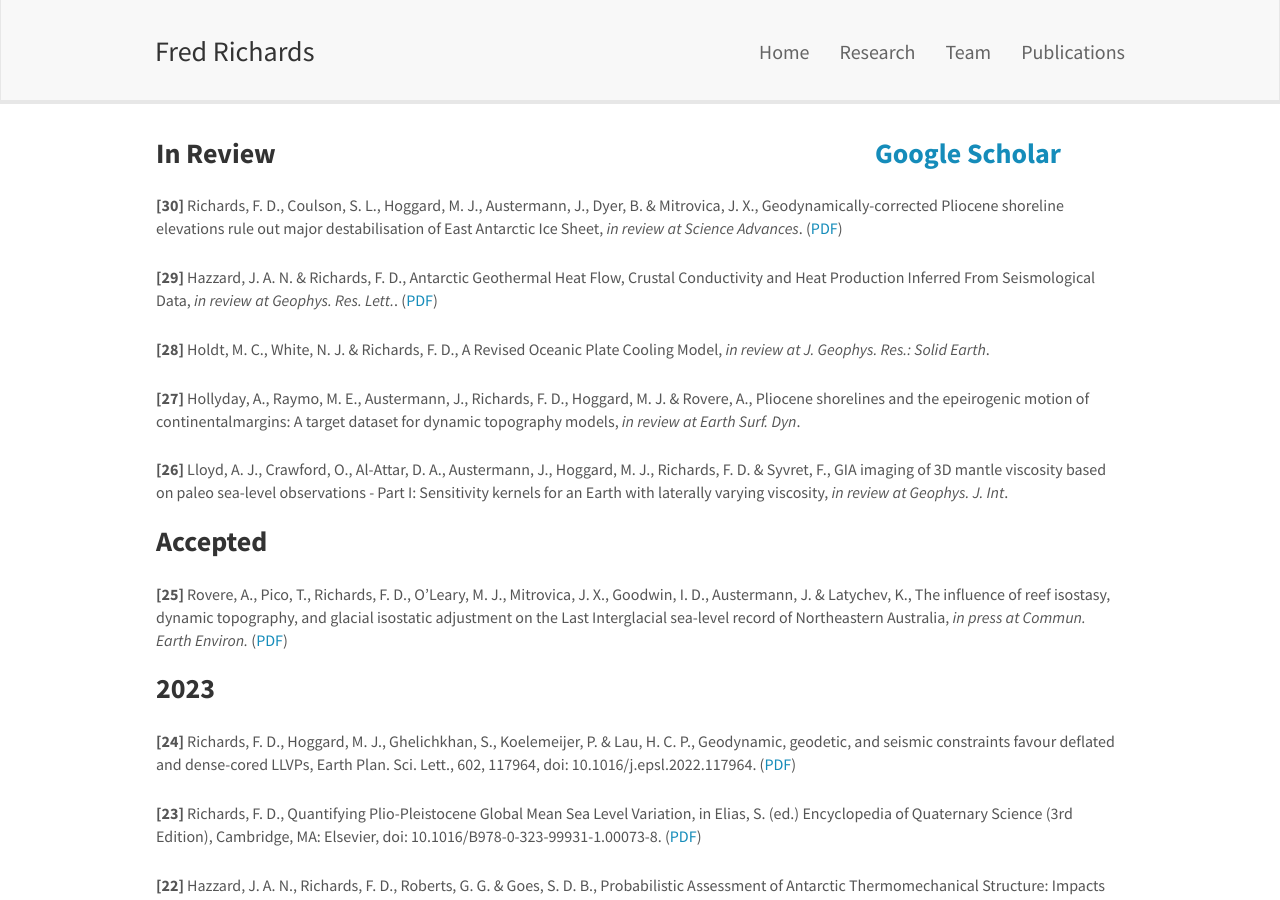
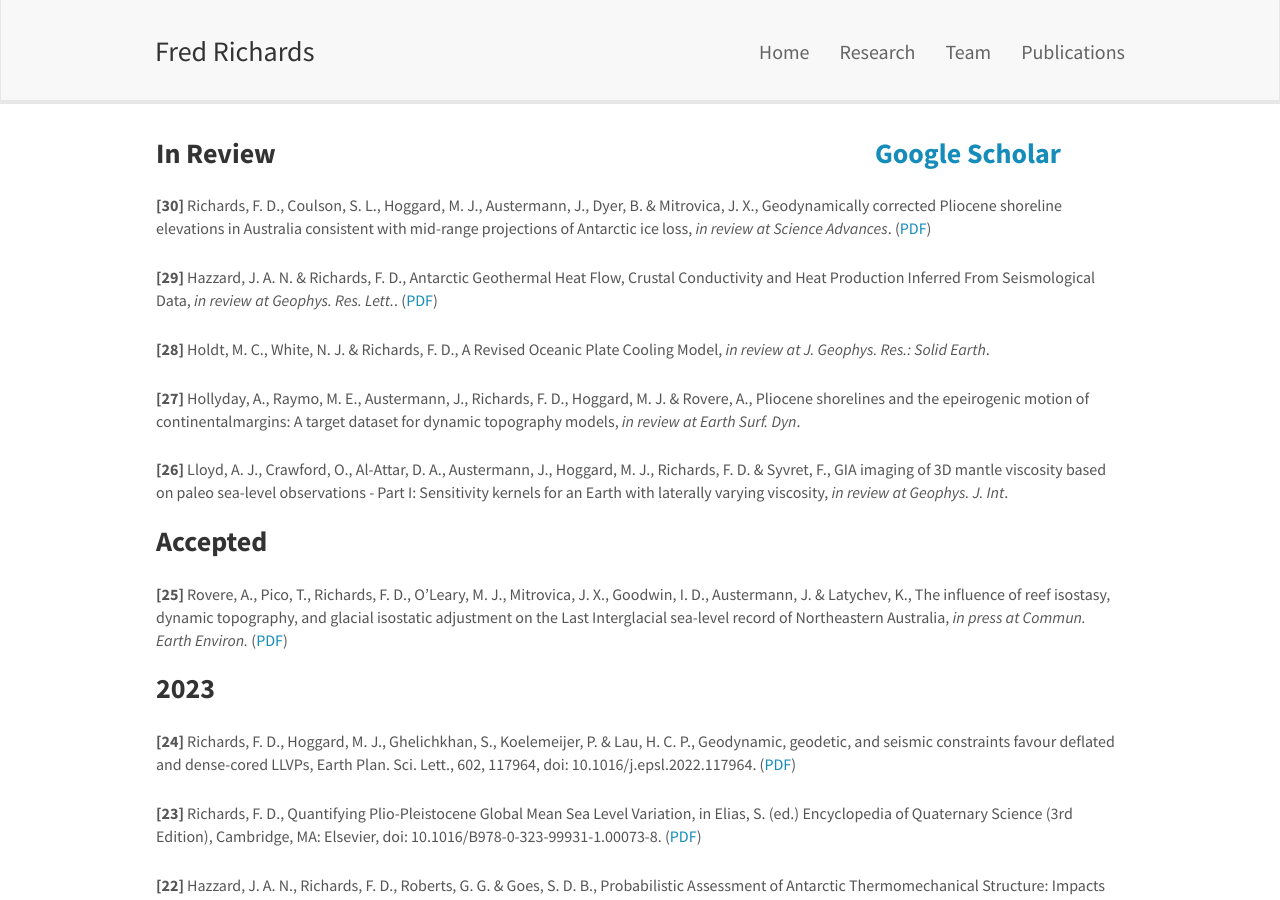
Before and after one commit to freddrichards/freddrichards.github.io, a Jekyll site: the page built from _pages/publications.md, in a window 1280 px wide and 900 px high. Built offline with Jekyll 4.4.1, drawn with Linux system fonts in a browser that asks for light colours; nearby versions of some CDN libraries.

Commit message:
Update publications.md

```diff
--- a/_pages/publications.md
+++ b/_pages/publications.md
@@ -10,7 +10,7 @@ permalink: /publications/
 
 
 <p style="padding-top:15px">
-**[30]** Richards, F. D., Coulson, S. L., Hoggard, M. J., Austermann, J., Dyer, B. & Mitrovica, J. X., Geodynamically-corrected Pliocene shoreline elevations rule out major destabilisation of East Antarctic Ice Sheet, *in review at Science Advances*. ([PDF](/documents/papers/richards_etal_2023_sciadv_inreview.pdf))
+**[30]** Richards, F. D., Coulson, S. L., Hoggard, M. J., Austermann, J., Dyer, B. & Mitrovica, J. X., Geodynamically corrected Pliocene shoreline elevations in Australia consistent with mid-range projections of Antarctic ice loss, *in review at Science Advances*. ([PDF](/documents/papers/richards_etal_2023_sciadv_inreview.pdf))
 </p>
 
 <p style="padding-top:15px">
```
